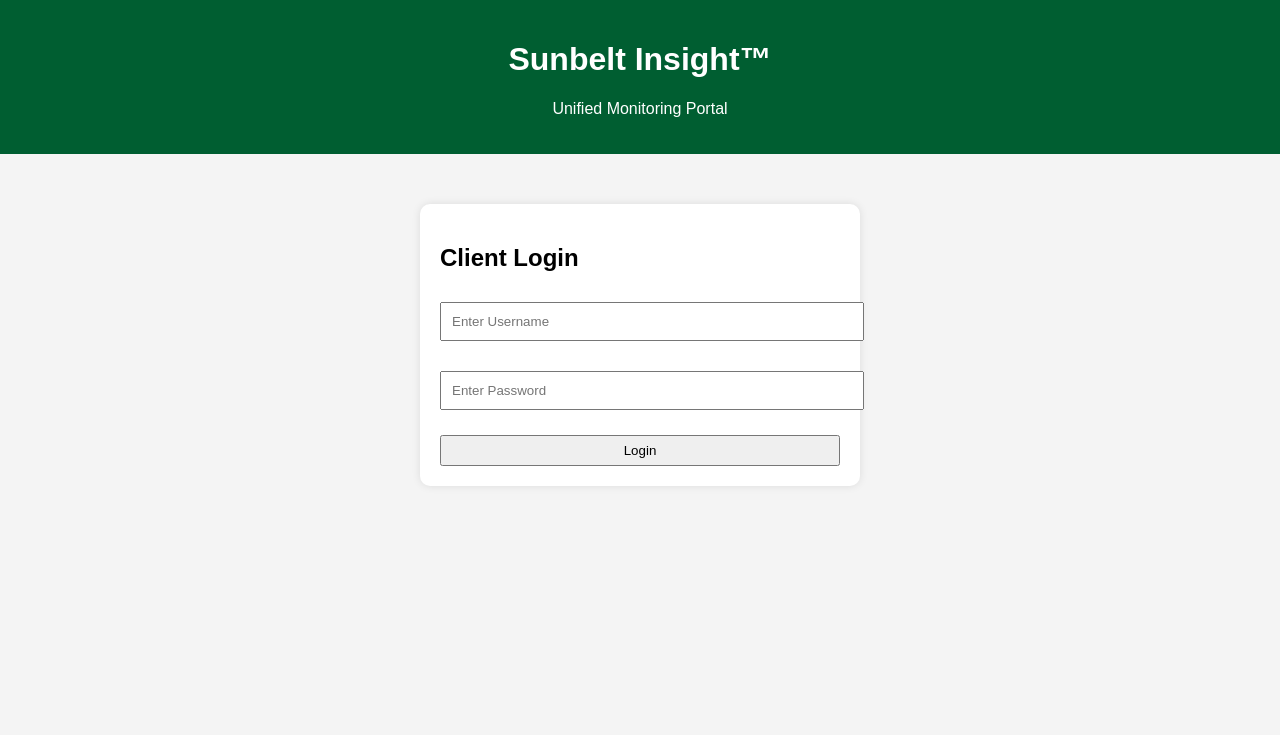
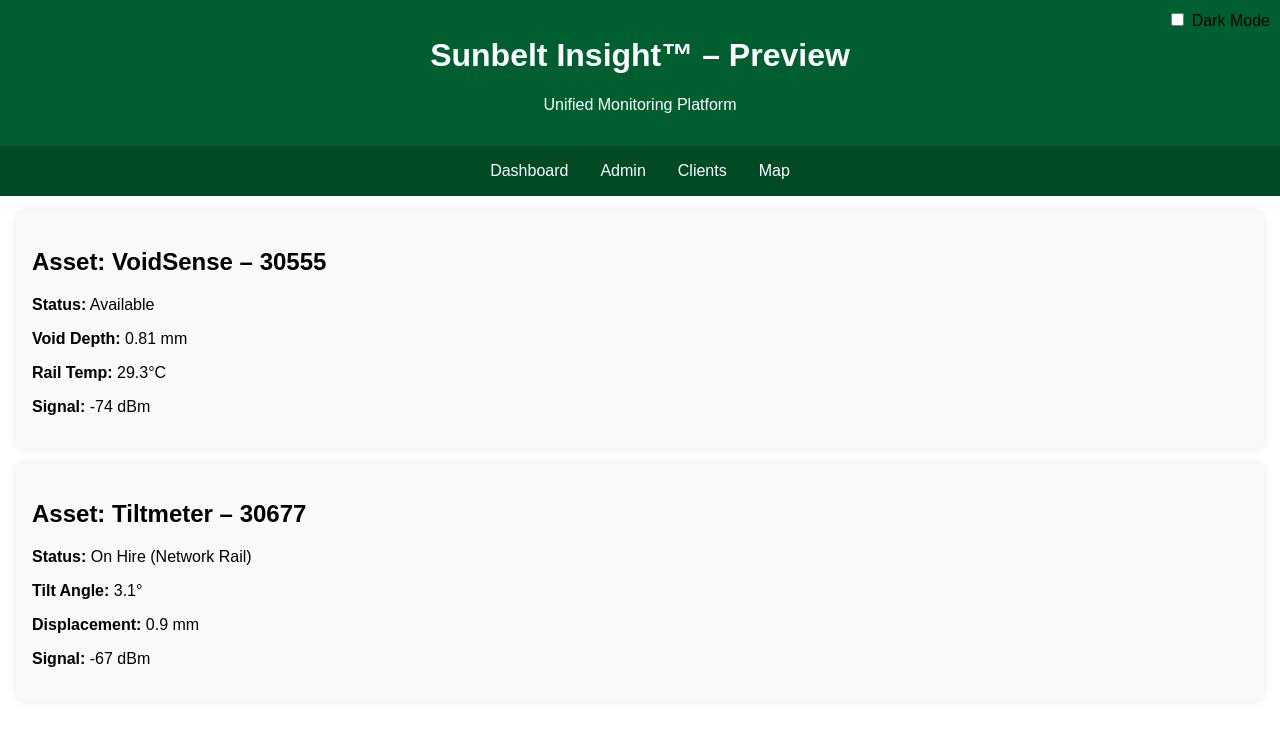
Before and after one commit to RJackson780/SBR-Insight, a plain HTML site: page index.html in a window 1280 px wide. Drawn offline with Linux system fonts and the light colour scheme.

Commit message:
Add files via upload

```diff
--- a/index.html
+++ b/index.html
@@ -3,215 +3,106 @@
 <html lang="en">
 <head>
   <meta charset="UTF-8" />
-  <meta name="viewport" content="width=device-width, initial-scale=1.0"/>
-  <title>Sunbelt Insight™ – Login Portal</title>
+  <meta name="viewport" content="width=device-width, initial-scale=1.0" />
+  <title>Sunbelt Insight Preview</title>
   <style>
+    :root {
+      --bg-color: #ffffff;
+      --text-color: #000000;
+      --card-color: #f9f9f9;
+      --accent-color: #005E31;
+    }
+    [data-theme="dark"] {
+      --bg-color: #121212;
+      --text-color: #ffffff;
+      --card-color: #1e1e1e;
+    }
     body {
+      margin: 0;
       font-family: Arial, sans-serif;
-      background: #f4f4f4;
-      margin: 0;
+      background-color: var(--bg-color);
+      color: var(--text-color);
+      transition: background-color 0.3s, color 0.3s;
     }
     header {
-      background-color: #005E31;
+      background-color: var(--accent-color);
       color: white;
-      padding: 20px;
+      padding: 1em;
       text-align: center;
-    }
-    nav, .tabs, .card, table, select, button, .login-box {
-      width: 100%;
-      max-width: 900px;
-      margin: auto;
     }
     nav {
       display: flex;
-      flex-wrap: wrap;
-      background: #003d21;
+      justify-content: center;
+      background-color: #004a26;
     }
     nav button {
-      flex: 1;
-      padding: 15px;
+      background: none;
       border: none;
-      background: #004a26;
       color: white;
-      font-size: 16px;
+      padding: 1em;
       cursor: pointer;
+      font-size: 1em;
     }
-    nav button:hover {
-      background: #007c4b;
-    }
-    .tab {
-      display: none;
-      padding: 20px;
-    }
-    .tab.active {
-      display: block;
+    .container {
+      padding: 1em;
     }
     .card {
-      background: white;
-      padding: 20px;
-      margin-top: 20px;
-      border-radius: 10px;
+      background-color: var(--card-color);
+      padding: 1em;
+      border-radius: 8px;
+      margin-bottom: 1em;
       box-shadow: 0 0 10px rgba(0,0,0,0.1);
     }
-    table {
-      width: 100%;
-      border-collapse: collapse;
-      margin-top: 10px;
-    }
-    th, td {
-      padding: 10px;
-      border-bottom: 1px solid #ccc;
-      text-align: left;
-    }
-    th {
-      background: #ddd;
-    }
-    select, button {
-      padding: 6px 10px;
-      margin-top: 5px;
-    }
-    iframe {
-      width: 100%;
-      height: 300px;
-      border: none;
-    }
-    .login-box {
-      max-width: 400px;
-      padding: 20px;
-      background: white;
-      margin-top: 50px;
-      border-radius: 10px;
-      box-shadow: 0 0 8px rgba(0,0,0,0.1);
-    }
-    .login-box input {
-      width: 100%;
-      padding: 10px;
-      margin-top: 10px;
-      margin-bottom: 20px;
+    .theme-toggle {
+      position: absolute;
+      top: 10px;
+      right: 10px;
     }
   </style>
 </head>
-<body>
+<body data-theme="light">
 
 <header>
-  <h1>Sunbelt Insight™</h1>
-  <p>Unified Monitoring Portal</p>
+  <h1>Sunbelt Insight™ – Preview</h1>
+  <p>Unified Monitoring Platform</p>
 </header>
 
-<div class="login-box" id="loginBox">
-  <h2>Client Login</h2>
-  <input type="text" id="username" placeholder="Enter Username"/>
-  <input type="password" id="password" placeholder="Enter Password"/>
-  <button onclick="login()">Login</button>
+<div class="theme-toggle">
+  <label>
+    <input type="checkbox" onchange="toggleTheme()"> Dark Mode
+  </label>
 </div>
 
-<div id="mainApp" style="display:none;">
-  <nav>
-    <button onclick="showTab('dashboard')">📊 Dashboard</button>
-    <button onclick="showTab('adminPanel')">🔧 Admin Panel</button>
-    <button onclick="showTab('reports')">📄 Reports</button>
-  </nav>
+<nav>
+  <button onclick="alert('Dashboard view')">Dashboard</button>
+  <button onclick="alert('Admin panel')">Admin</button>
+  <button onclick="alert('Clients')">Clients</button>
+  <button onclick="alert('Map View')">Map</button>
+</nav>
 
-  <div id="dashboard" class="tab active">
-    <div class="card">
-      <h2>Device: 30228 – Colas Rail</h2>
-      <p><strong>Location:</strong> North Yorkshire</p>
-      <iframe src="https://www.openstreetmap.org/export/embed.html?bbox=-1.142%2C54.271%2C-1.130%2C54.279&layer=mapnik"></iframe>
-      <p><strong>Void Depth:</strong> 0.82 mm ⚠️</p>
-      <p><strong>Rail Temp:</strong> 28.7°C</p>
-      <p><strong>Tilt:</strong> 3.2°</p>
-      <p><strong>Displacement:</strong> 1.1 mm</p>
-      <p><strong>Signal Level:</strong> -72 dBm</p>
-    </div>
-
-    <div class="card">
-      <h2>Device: 30999 – Network Rail</h2>
-      <p><strong>Location:</strong> Kent – Tunnel Access</p>
-      <iframe src="https://www.openstreetmap.org/export/embed.html?bbox=0.127%2C51.293%2C0.145%2C51.300&layer=mapnik"></iframe>
-      <p><strong>Void Depth:</strong> 0.41 mm</p>
-      <p><strong>Rail Temp:</strong> 32.1°C</p>
-      <p><strong>Tilt:</strong> 2.1°</p>
-      <p><strong>Displacement:</strong> 0.9 mm</p>
-      <p><strong>Signal Level:</strong> -81 dBm</p>
-    </div>
+<div class="container">
+  <div class="card">
+    <h2>Asset: VoidSense – 30555</h2>
+    <p><strong>Status:</strong> Available</p>
+    <p><strong>Void Depth:</strong> 0.81 mm</p>
+    <p><strong>Rail Temp:</strong> 29.3°C</p>
+    <p><strong>Signal:</strong> -74 dBm</p>
   </div>
 
-  <div id="adminPanel" class="tab">
-    <div class="card">
-      <h2>Asset Allocation</h2>
-      <table>
-        <thead><tr><th>Device ID</th><th>Type</th><th>Status</th><th>Allocated</th><th>Assign</th></tr></thead>
-        <tbody>
-          <tr>
-            <td>30555</td>
-            <td>VoidSense</td>
-            <td>Available</td>
-            <td>-</td>
-            <td>
-              <select>
-                <option value="">Select...</option>
-                <option value="Colas Rail">Colas Rail</option>
-                <option value="Network Rail">Network Rail</option>
-              </select>
-              <button onclick="allocate(this)">Allocate</button>
-            </td>
-          </tr>
-          <tr>
-            <td>30677</td>
-            <td>Tiltmeter</td>
-            <td>Available</td>
-            <td>-</td>
-            <td>
-              <select>
-                <option value="">Select...</option>
-                <option value="Colas Rail">Colas Rail</option>
-                <option value="Network Rail">Network Rail</option>
-              </select>
-              <button onclick="allocate(this)">Allocate</button>
-            </td>
-          </tr>
-        </tbody>
-      </table>
-    </div>
-  </div>
-
-  <div id="reports" class="tab">
-    <div class="card">
-      <h2>Weekly Summary</h2>
-      <p><strong>Colas Rail – North Yorkshire:</strong> Void readings trending high</p>
-      <p><strong>Network Rail – Kent:</strong> Tilt change detected 11/07</p>
-      <p><strong>Battery Status:</strong> All within thresholds</p>
-    </div>
+  <div class="card">
+    <h2>Asset: Tiltmeter – 30677</h2>
+    <p><strong>Status:</strong> On Hire (Network Rail)</p>
+    <p><strong>Tilt Angle:</strong> 3.1°</p>
+    <p><strong>Displacement:</strong> 0.9 mm</p>
+    <p><strong>Signal:</strong> -67 dBm</p>
   </div>
 </div>
 
 <script>
-function login() {
-  let user = document.getElementById('username').value.toLowerCase();
-  let pass = document.getElementById('password').value;
-  if ((user === "admin" || user === "client") && pass === "1234") {
-    document.getElementById('loginBox').style.display = 'none';
-    document.getElementById('mainApp').style.display = 'block';
-  } else {
-    alert("Incorrect login. Try admin / client with password 1234.");
+  function toggleTheme() {
+    const theme = document.body.getAttribute('data-theme');
+    document.body.setAttribute('data-theme', theme === 'light' ? 'dark' : 'light');
   }
-}
-function showTab(id) {
-  document.querySelectorAll('.tab').forEach(t => t.classList.remove('active'));
-  document.getElementById(id).classList.add('active');
-}
-function allocate(btn) {
-  const row = btn.closest('tr');
-  const select = row.querySelector('select');
-  if (select.value) {
-    row.cells[3].innerText = select.value;
-    row.cells[2].innerText = "On Hire";
-    select.disabled = true;
-    btn.disabled = true;
-  } else {
-    alert("Please select a client.");
-  }
-}
 </script>
 
 </body>
```
